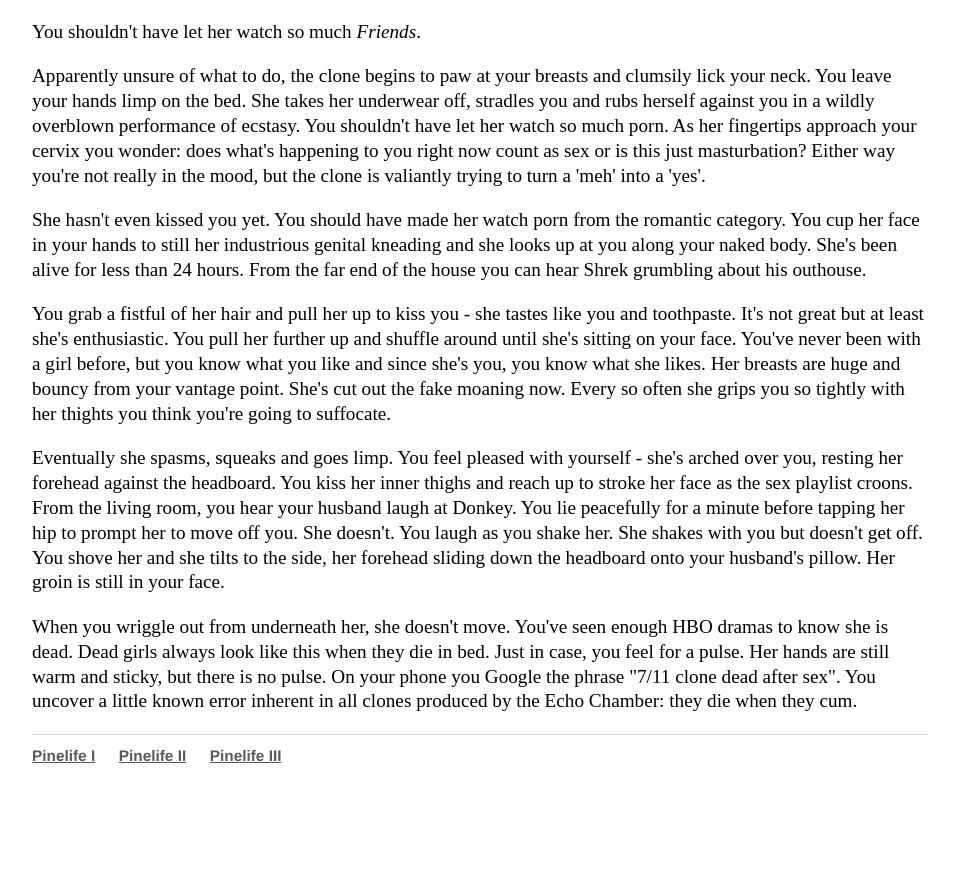
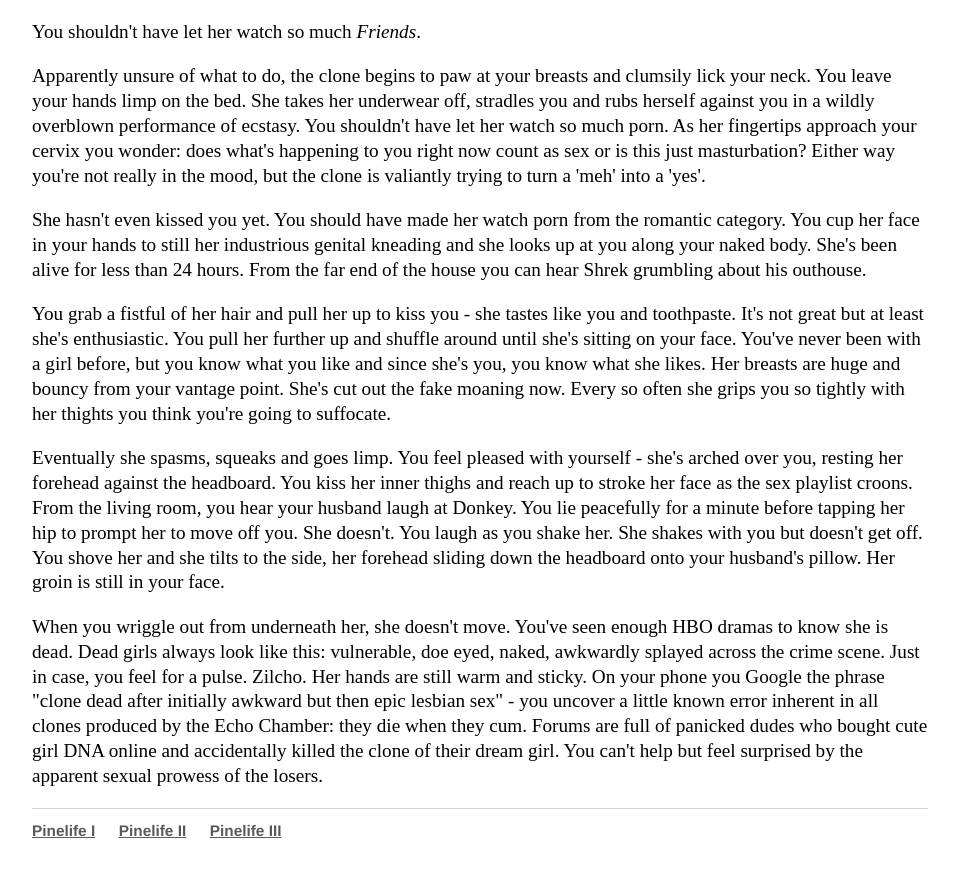
Before and after one commit to Pinelife/pinelife.github.io, a Jekyll site: the page built from Hellhole/excitingevent1.html, in a window 1280 px wide and 900 px high, scrolled down 2396 px. Shown: the top 877 px of the window, without its empty margins (160-1118 px from the left). Built offline with Jekyll 4.4.1, drawn with Linux system fonts in a browser that asks for light colours; before the commit the page ends 3221 px from its top, so only the background shows below that.

Commit message:
Update excitingevent1.html

```diff
--- a/Hellhole/excitingevent1.html
+++ b/Hellhole/excitingevent1.html
@@ -118,7 +118,8 @@ You kiss her inner thighs and reach up to stroke her face as the sex playlist cr
 </p>
 <p>
 When you wriggle out from underneath her, she doesn't move. You've seen enough HBO dramas to know she is dead. Dead girls always look like
-  this when they die in bed. Just in case, you feel for a pulse. Her hands are still warm and sticky, but there is no pulse.
-On your phone you Google the phrase "7/11 clone dead after sex". You uncover a little known error inherent in all clones produced by
-  the Echo Chamber: they die when they cum.
+  this: vulnerable, doe eyed, naked, awkwardly splayed across the crime scene. Just in case, you feel for a pulse. Zilcho. Her hands are still warm and sticky.
+On your phone you Google the phrase "clone dead after initially awkward but then epic lesbian sex" - you uncover a little known error inherent in all clones produced by
+  the Echo Chamber: they die when they cum. Forums are full of panicked dudes who bought cute girl DNA online and accidentally killed the clone of
+  their dream girl. You can't help but feel surprised by the apparent sexual prowess of the losers.
 </p>
```
